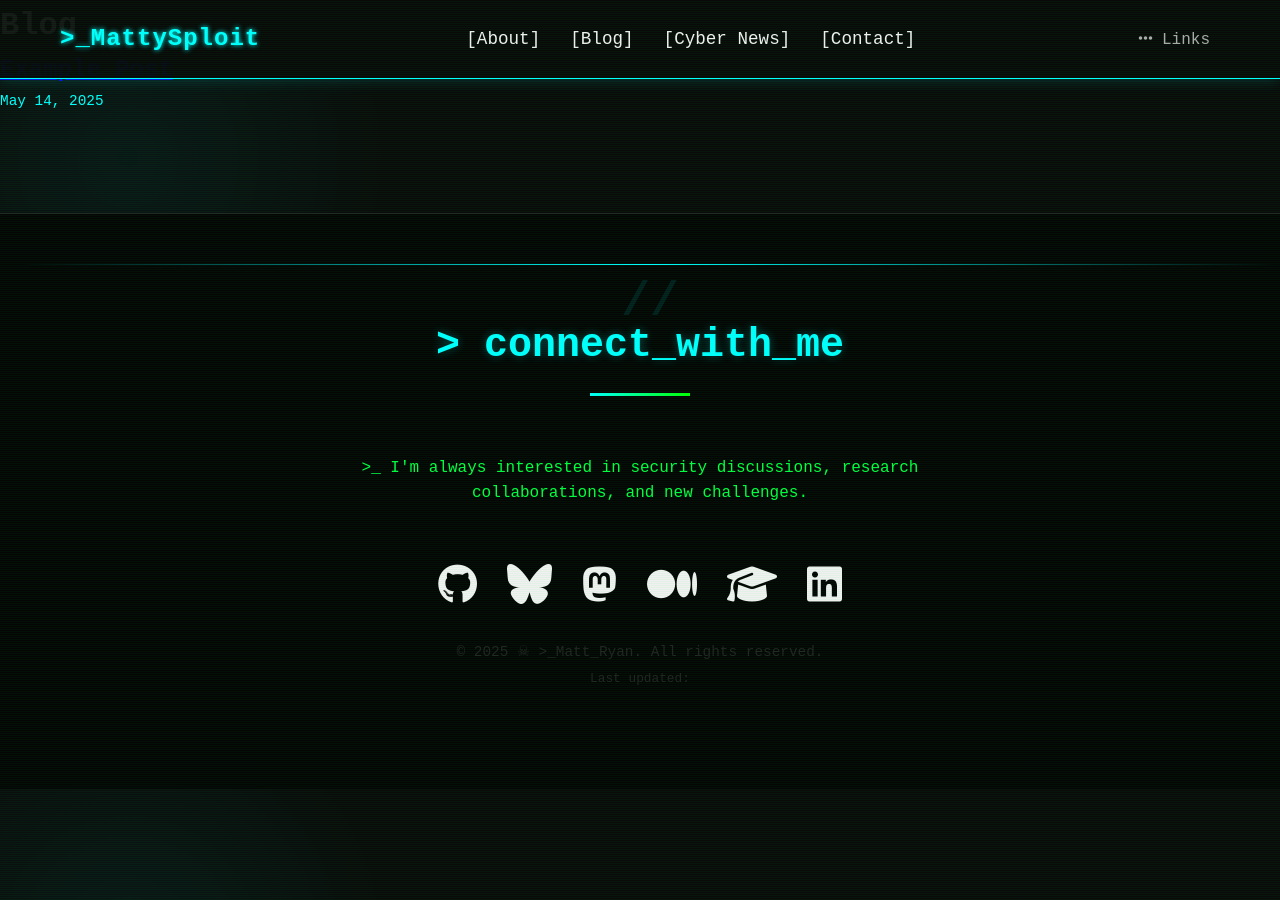
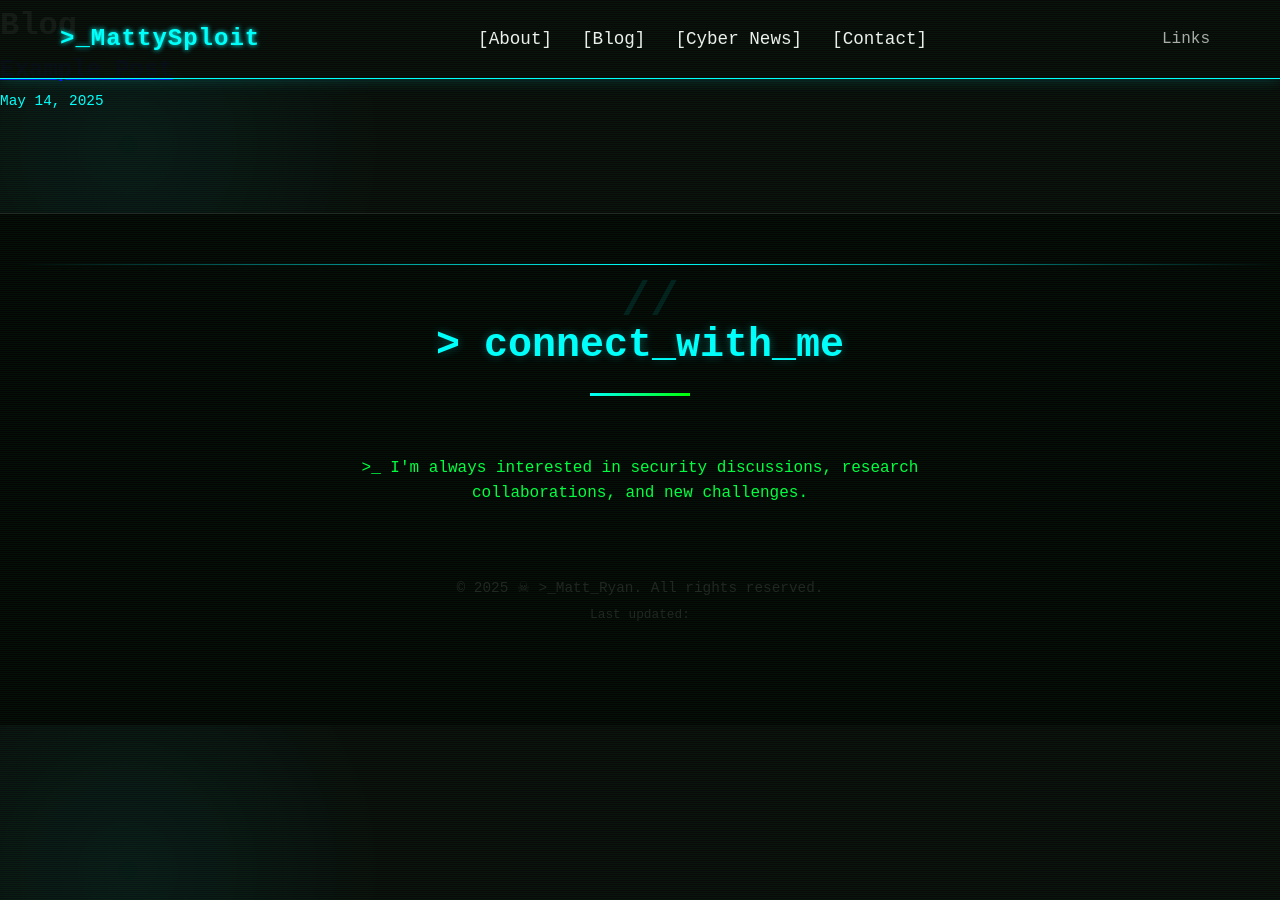
Before and after one commit to CTI-Buddy/cti-buddy.github.io, a Jekyll site: the page built from blog.md, in a window 1280 px wide. Built offline with Jekyll 4.4.1, drawn with Linux system fonts in a browser that asks for light colours.

Commit message:
Update default.html

```diff
--- a/_layouts/default.html
+++ b/_layouts/default.html
@@ -4,13 +4,7 @@
   <meta charset="UTF-8">
   <meta name="viewport" content="width=device-width, initial-scale=1.0">
   {% seo %}
-
-  <!-- Link to your site-wide stylesheet -->
   <link rel="stylesheet" href="{{ '/assets/css/style.css' | relative_url }}">
-
-  <!-- Font Awesome CDN (add this to support icons) -->
-  <link rel="stylesheet" href="https://cdnjs.cloudflare.com/ajax/libs/font-awesome/6.5.0/css/all.min.css" integrity="sha512-Wo1h3u3ZFH/FJpVZhxGHKBgKQ9O/Vv2PRfK5Z6vWZFl8+iFj5Cn4Tc7Rv/N+3cB9aUXcVo+0bd72obvyT8yGEw==" crossorigin="anonymous" referrerpolicy="no-referrer" />
-
   {% if site.google_analytics %}
   <script async src="https://www.googletagmanager.com/gtag/js?id={{ site.google_analytics }}"></script>
   <script>
@@ -23,13 +17,13 @@
 </head>
 <body class="cyber-theme">
 
-  {% include header.html %}
+  {% include header.html %}  <!-- Use shared header -->
 
   <main class="cyber-main">
     {{ content }}
   </main>
 
-  {% include footer.html %}
+  {% include footer.html %}  <!-- Use shared footer -->
 
 </body>
 </html>
```
